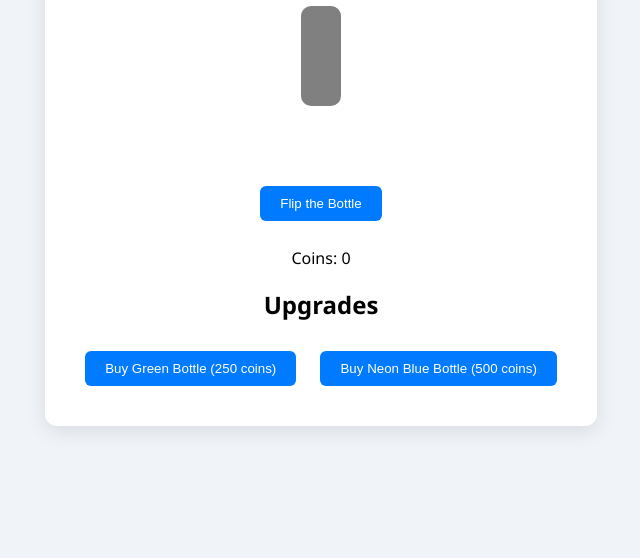
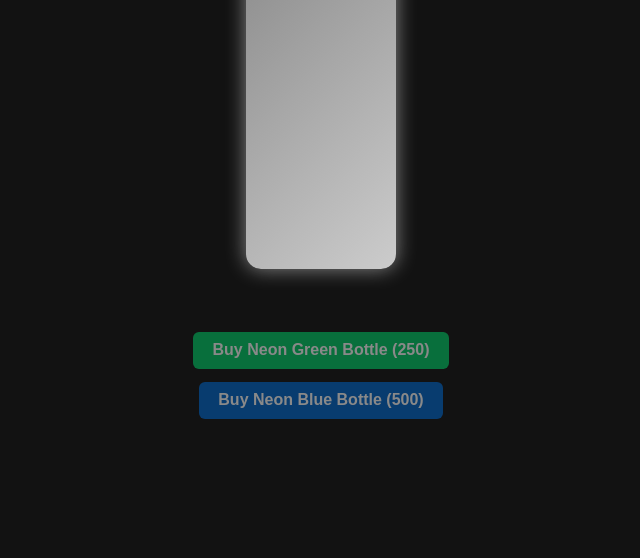
Before and after one commit to CodingIsFun1010/WaterFlip, a plain HTML site: page index.html in a window 1280 px wide. Shown: the part 242-800 px from the top of the page, without its empty margins (319-959 px from the left). Drawn offline with Linux system fonts and the light colour scheme.

Commit message:
Update index.html

```diff
--- a/index.html
+++ b/index.html
@@ -1,27 +1,237 @@
 <!DOCTYPE html>
 <html lang="en">
 <head>
-  <meta charset="UTF-8" />
-  <meta name="viewport" content="width=device-width, initial-scale=1.0"/>
-  <title>Water Bottle Flip Game</title>
-  <link rel="stylesheet" href="style.css" />
+<meta charset="UTF-8" />
+<meta name="viewport" content="width=device-width, initial-scale=1" />
+<title>Water Bottle Flip Game</title>
+<style>
+  @import url('https://fonts.googleapis.com/css2?family=Montserrat:wght@600&display=swap');
+
+  body {
+    background: #121212;
+    color: #eee;
+    font-family: 'Montserrat', sans-serif;
+    display: flex;
+    flex-direction: column;
+    align-items: center;
+    padding: 2rem;
+    user-select: none;
+  }
+
+  h1 {
+    margin-bottom: 1rem;
+  }
+
+  .game-container {
+    text-align: center;
+    max-width: 400px;
+  }
+
+  #bottle {
+    width: 150px;
+    height: 350px;
+    margin: 0 auto 1rem;
+    background: linear-gradient(135deg, #888, #ccc);
+    border-radius: 30px 30px 15px 15px;
+    position: relative;
+    box-shadow: 0 0 20px #888;
+    cursor: pointer;
+    transition: background 0.3s ease;
+    transform-origin: center bottom;
+  }
+
+  /* Neon color styles for bottles */
+  .bottle-default {
+    background: linear-gradient(135deg, #bbb, #eee);
+    box-shadow: 0 0 20px #bbb;
+  }
+
+  .bottle-neon-green {
+    background: linear-gradient(135deg, #00ff99, #00cc66);
+    box-shadow: 0 0 25px #00ff99;
+  }
+
+  .bottle-neon-blue {
+    background: linear-gradient(135deg, #00ccff, #0066cc);
+    box-shadow: 0 0 30px #00ccff;
+  }
+
+  #coins {
+    font-size: 1.5rem;
+    margin-bottom: 1rem;
+  }
+
+  #flipResult {
+    font-size: 1.3rem;
+    min-height: 1.5rem;
+    margin-bottom: 1rem;
+    font-weight: 600;
+  }
+
+  button {
+    font-size: 1rem;
+    padding: 0.6rem 1.2rem;
+    margin: 0.4rem;
+    border: none;
+    border-radius: 6px;
+    cursor: pointer;
+    font-weight: 700;
+    transition: background 0.3s ease;
+  }
+
+  button:disabled {
+    cursor: not-allowed;
+    opacity: 0.5;
+  }
+
+  .buy-green {
+    background: #00cc66;
+    color: #fff;
+  }
+
+  .buy-blue {
+    background: #0066cc;
+    color: #fff;
+  }
+
+  #bottle:hover {
+    filter: brightness(1.2);
+  }
+</style>
 </head>
 <body>
-  <div class="container">
-    <h1>Water Bottle Flip</h1>
-    <div class="bottle-container">
-      <div id="bottle" class="bottle default"></div>
-    </div>
-    <button id="flipBtn">Flip the Bottle</button>
-    <p id="result"></p>
-    <p>Coins: <span id="coins">0</span></p>
-
-    <h2>Upgrades</h2>
-    <div class="shop">
-      <button id="buyGreen">Buy Green Bottle (250 coins)</button>
-      <button id="buyNeon">Buy Neon Blue Bottle (500 coins)</button>
+  <h1>Water Bottle Flip Game</h1>
+  <div class="game-container">
+    <div id="coins">Coins: 0</div>
+    <div id="bottle" class="bottle-default" title="Click to flip the bottle"></div>
+    <div id="flipResult"></div>
+    <div>
+      <button id="buyGreen" class="buy-green" title="Buy Neon Green Bottle (250 coins)">Buy Neon Green Bottle (250)</button>
+      <button id="buyBlue" class="buy-blue" title="Buy Neon Blue Bottle (500 coins)">Buy Neon Blue Bottle (500)</button>
     </div>
   </div>
-  <script src="script.js"></script>
+
+<script>
+  // Game state
+  let coins = 0;
+  let currentBottle = 'default'; // default, neonGreen, neonBlue
+  let flipping = false;
+
+  // Chances by bottle type
+  const chances = {
+    default: 0.5,
+    neonGreen: 0.7,
+    neonBlue: 0.9
+  };
+
+  // Costs
+  const costs = {
+    neonGreen: 250,
+    neonBlue: 500
+  };
+
+  // References to DOM elements
+  const coinsDisplay = document.getElementById('coins');
+  const bottle = document.getElementById('bottle');
+  const flipResult = document.getElementById('flipResult');
+  const buyGreenBtn = document.getElementById('buyGreen');
+  const buyBlueBtn = document.getElementById('buyBlue');
+
+  // Update coins UI and button states
+  function updateUI() {
+    coinsDisplay.textContent = `Coins: ${coins}`;
+    buyGreenBtn.disabled = coins < costs.neonGreen || currentBottle === 'neonGreen' || currentBottle === 'neonBlue';
+    buyBlueBtn.disabled = coins < costs.neonBlue || currentBottle === 'neonBlue';
+  }
+
+  // Change bottle style according to currentBottle
+  function updateBottleStyle() {
+    bottle.className = '';
+    if(currentBottle === 'default') {
+      bottle.classList.add('bottle-default');
+      bottle.title = "Click to flip the default bottle (50/50 chance)";
+    } else if(currentBottle === 'neonGreen') {
+      bottle.classList.add('bottle-neon-green');
+      bottle.title = "Click to flip the neon green bottle (70% chance)";
+    } else if(currentBottle === 'neonBlue') {
+      bottle.classList.add('bottle-neon-blue');
+      bottle.title = "Click to flip the neon blue bottle (90% chance)";
+    }
+  }
+
+  // Flip animation function (returns a Promise that resolves after animation)
+  function flipAnimation() {
+    return new Promise((resolve) => {
+      let rotation = 0;
+      const duration = 1500; // 1.5 seconds animation
+      const startTime = performance.now();
+
+      function animate(time) {
+        let elapsed = time - startTime;
+        let progress = Math.min(elapsed / duration, 1);
+
+        // Rotate bottle multiple times for effect
+        rotation = progress * 1440; // 4 full spins (360*4)
+        bottle.style.transform = `rotateX(${rotation}deg)`;
+
+        if(progress < 1) {
+          requestAnimationFrame(animate);
+        } else {
+          bottle.style.transform = 'rotateX(0deg)'; // Reset rotation
+          resolve();
+        }
+      }
+      requestAnimationFrame(animate);
+    });
+  }
+
+  // Flip logic: determine if successful based on current bottle chance
+  function flipBottle() {
+    if(flipping) return; // prevent multiple flips
+    flipping = true;
+    flipResult.textContent = "Flipping...";
+    flipAnimation().then(() => {
+      let chance = chances[currentBottle];
+      let landed = Math.random() < chance;
+
+      if(landed) {
+        coins += 50;
+        flipResult.textContent = "You landed it! +50 coins 🎉";
+      } else {
+        flipResult.textContent = "Oops! You missed the flip 😞";
+      }
+      updateUI();
+      flipping = false;
+    });
+  }
+
+  // Buy bottles
+  buyGreenBtn.addEventListener('click', () => {
+    if(coins >= costs.neonGreen) {
+      coins -= costs.neonGreen;
+      currentBottle = 'neonGreen';
+      flipResult.textContent = "You bought the Neon Green bottle! Chance improved.";
+      updateBottleStyle();
+      updateUI();
+    }
+  });
+
+  buyBlueBtn.addEventListener('click', () => {
+    if(coins >= costs.neonBlue) {
+      coins -= costs.neonBlue;
+      currentBottle = 'neonBlue';
+      flipResult.textContent = "You bought the Neon Blue bottle! Chance greatly improved.";
+      updateBottleStyle();
+      updateUI();
+    }
+  });
+
+  // Bottle click event to flip
+  bottle.addEventListener('click', flipBottle);
+
+  // Initialize UI
+  updateUI();
+  updateBottleStyle();
+</script>
 </body>
 </html>
```
